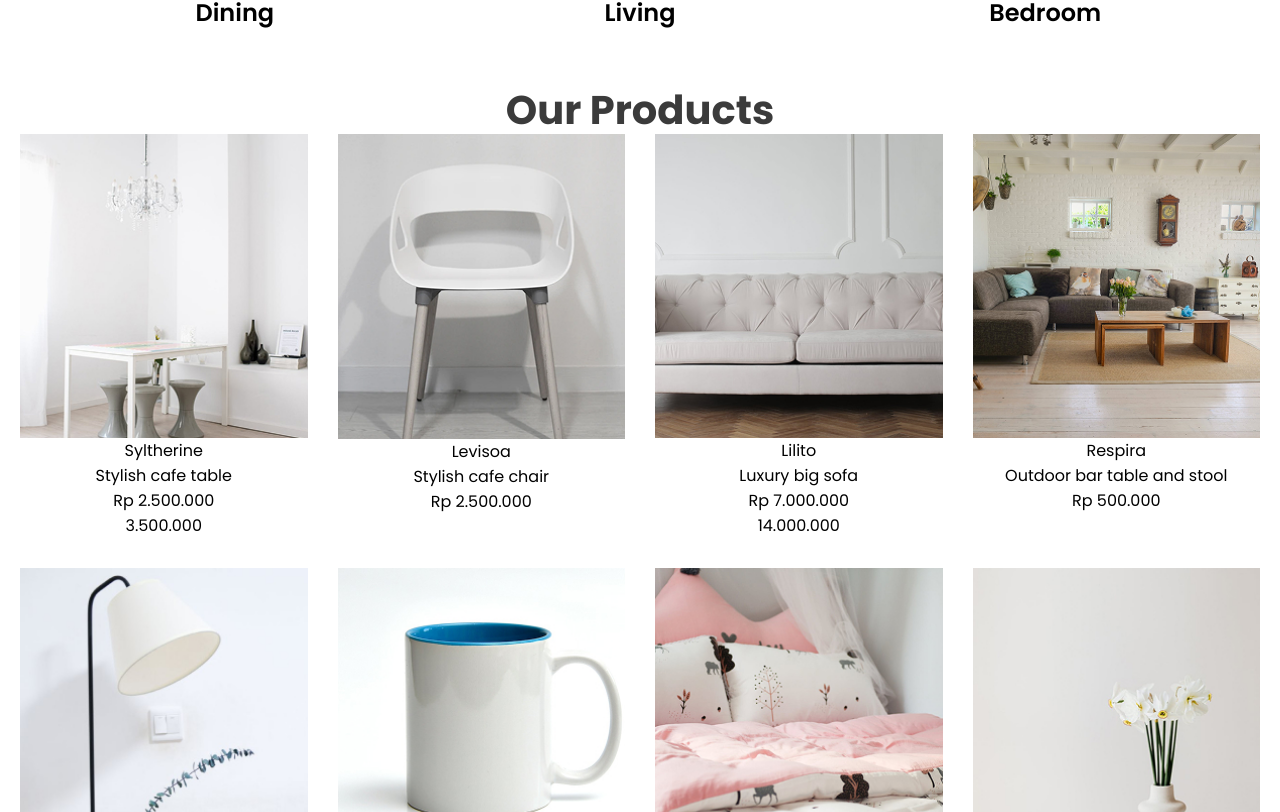
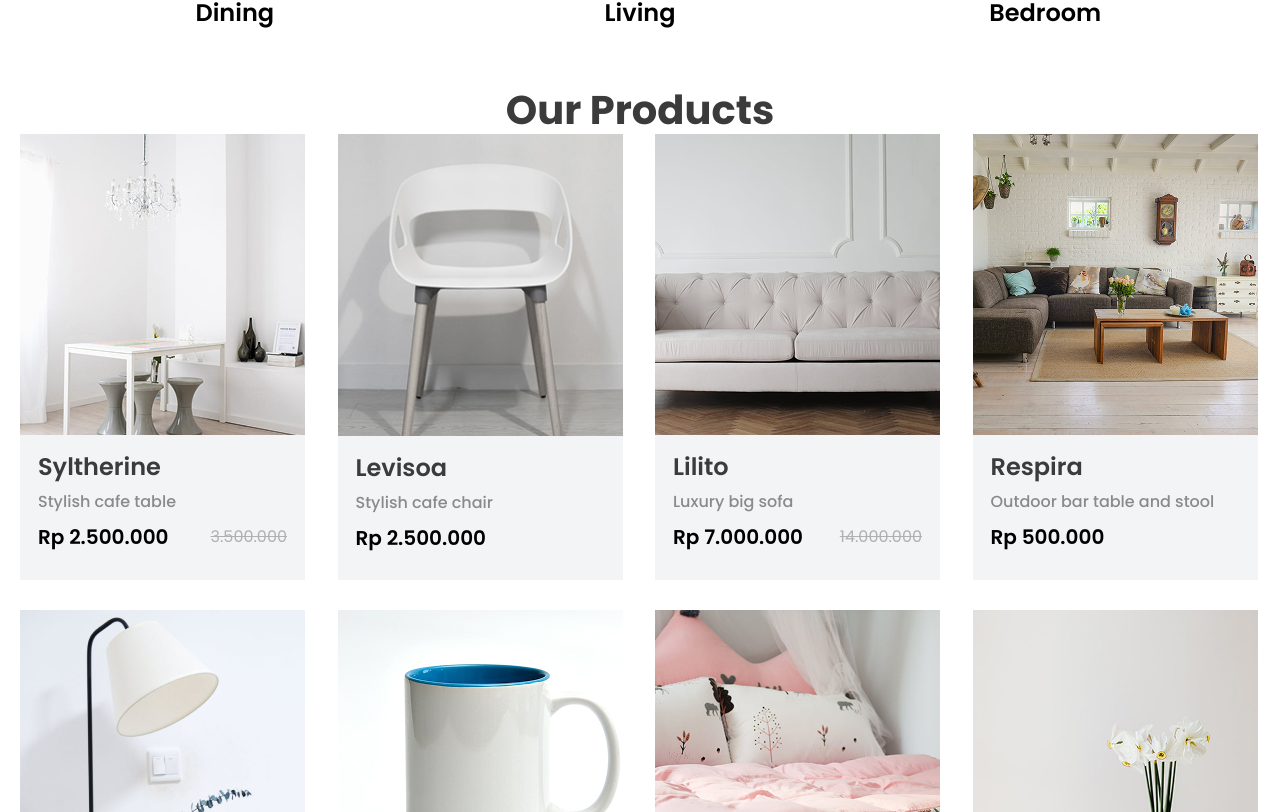
Before and after one commit to Hannalysis/furniture-site-implementation, a React (Vite) app: page / in a window 1280 px wide. Shown: the part 1528-2340 px from the top of the page. Built offline with nearby package versions, Linux system fonts and the light colour scheme.

Commit message:
styling: Product card content, spacing & bg styled

```diff
--- a/src/components/ProductCard/ProductCard.module.css
+++ b/src/components/ProductCard/ProductCard.module.css
@@ -2,6 +2,9 @@
   grid-column: span 3;
   display: flex;
   flex-direction: column;
+  background-color: var(--card-bg);
+  width: 285px;
+  height: 446px;
 }
 
 .productCard img {
@@ -9,6 +12,31 @@
   height: auto;
 }
 
-.productCard p {
-  text-align: center;
+.productPriceContainer {
+    display: flex;
+    justify-content: space-between;
+    align-items: center;
 }
+
+.productContentContainer {
+    margin: 18px;
+    display: flex;
+    flex-direction: column;
+    gap: 8px;
+}
+
+.productContentContainer h4{
+    font-weight: var(--font-weight-semi-bold);
+    line-height: 120%;
+    color: var(--card-text-colour);
+}
+
+.productContentContainer h6 {
+    color: var(--card-inline-colour);
+}
+
+.productPriceContainer h6 {
+    color: var(--card-rp-strikethrough);
+    font-weight: var(--font-weight-regular);
+    text-decoration: line-through;
+}
--- a/src/components/ProductCard/ProductCard.tsx
+++ b/src/components/ProductCard/ProductCard.tsx
@@ -1,3 +1,4 @@
+import { Typography } from "../@ui/Typography/Typography"
 import classes from "./ProductCard.module.css"
 
 type ProductCardData = {
@@ -17,10 +18,14 @@ export function ProductCard({ product }: Props) {
   return (
     <div className={classes.productCard}>
       <img src={product.image} alt={product.title} />
-      <p>{product.title}</p>
-      <p>{product.desc}</p>
-      <p>{product.price}</p>
-      {product.wasPrice && <p>{product.wasPrice}</p>}
+      <div className={classes.productContentContainer}>
+        <Typography variant="heading4">{product.title}</Typography>
+        <Typography variant="heading6">{product.desc}</Typography>
+        <div className={classes.productPriceContainer}>
+            <Typography variant="heading5">{product.price}</Typography>
+            {product.wasPrice && <Typography variant="heading6">{product.wasPrice}</Typography>}
+        </div>
+      </div>
     </div>
   )
 }
```
